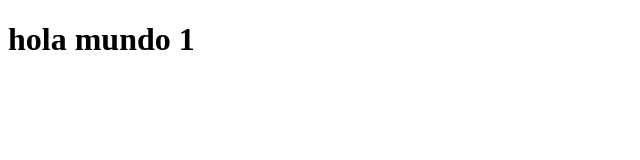
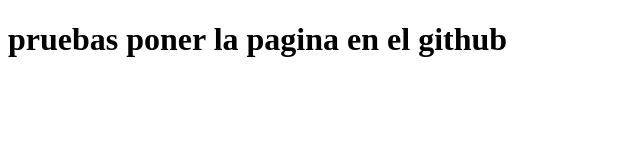
Before and after one commit to stalker91/html-3, a plain HTML site: page index.html in a window 1280 px wide. Shown: the whole page, without its empty margins (0-640 px from the left). Drawn offline with Linux system fonts and the light colour scheme.

Commit message:
cambie el titulo

```diff
--- a/index.html
+++ b/index.html
@@ -7,6 +7,6 @@
     <title>Document</title>
 </head>
 <body>
-    <h1>hola mundo 1</h1>
+    <h1>pruebas poner la pagina en el github</h1>
 </body>
 </html>
```
